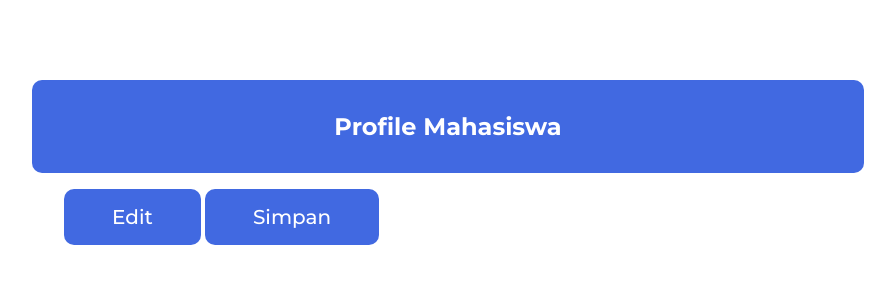
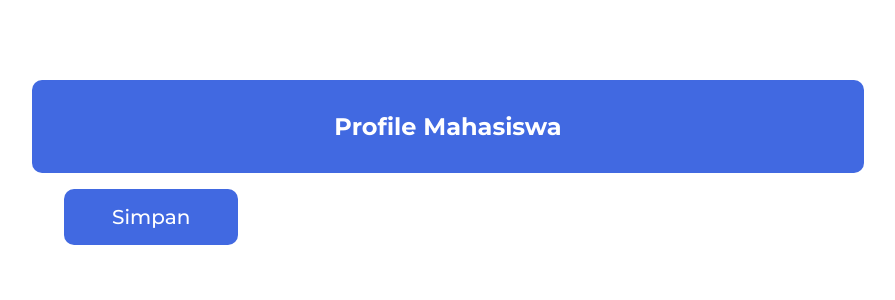
Before and after one commit to Kukuh2307/Msib-tugas-tambahan-keaktifan, a PHP site: page /dashboard.php in a window 1280 px wide. Shown: the part 133-433 px from the top of the page, without its empty margins (192-1087 px from the left). Run offline with PHP 8.4, Linux system fonts and the light colour scheme; the visitor is signed in with stand-in values (Sample User, id 1); data that the repository does not hold is empty.

```diff
--- a/dashboard.php
+++ b/dashboard.php
@@ -89,10 +89,7 @@ if (isset($_SESSION['user'])) {
         <?php
         }
         ?>
-        <div class="flex">
-            <button><a href="edit.php">Edit</a></button>
-            <button><a href="login.php">Simpan</a></button>
-        </div>
+        <button><a href="login.php">Simpan</a></button>
     </div>
 
 
```
Also changed, not shown: database.php (+0 -9 lines).
